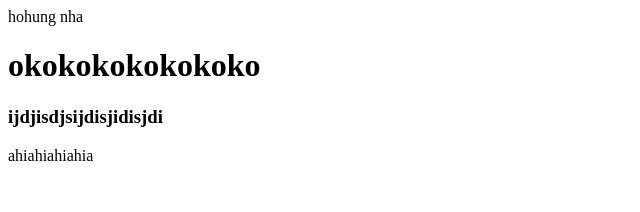
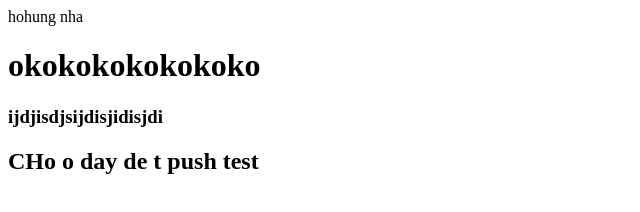
Before and after one commit to hohung113/Tingg, a plain HTML site: page about.html in a window 1280 px wide. Shown: the whole page, without its empty margins (0-640 px from the left). Drawn offline with Linux system fonts and the light colour scheme.

Commit message:
moi check them doan nay

```diff
--- a/about.html
+++ b/about.html
@@ -10,6 +10,6 @@
     hohung nha
     <h1>okokokokokokoko</h1>
     <h3> ijdjisdjsijdisjidisjdi</h3>
-    ahiahiahiahia
+        <h2>CHo o day de t push test</h2>
 </body>
 </html>
```
